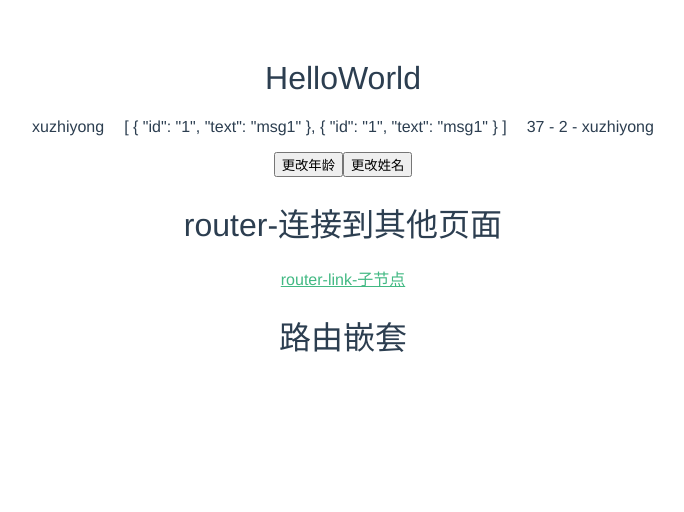
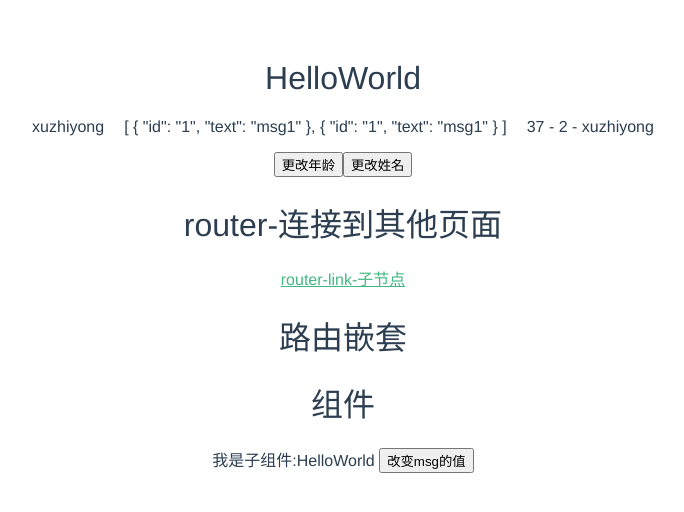
Before and after one commit to xuzhiyong28/xzyVue, a Vue app: page /#/ in a window 1280 px wide. Shown: the top 512 px of the page, without its empty margins (297-981 px from the left). Built offline with nearby package versions, Linux system fonts and the light colour scheme.

Commit message:
update to github

```diff
--- /dev/null
+++ b/src/components/DemoComponents2.vue
@@ -0,0 +1,31 @@
+<template>
+  <div>
+    我是子组件:{{text}}
+    <button @click="change">改变msg的值</button>
+  </div>
+</template>
+
+<script>
+    export default {
+      name: "demo2-components2",
+      props : {
+        text : {
+          type : Array
+        }
+      },
+      data(){
+          return {
+
+          }
+      },
+      methods : {
+        change : function(){
+          this.$emit('updateTest','新的msg的值:World');
+        }
+      }
+    }
+</script>
+
+<style scoped>
+
+</style>
--- a/src/components/HelloWorld.vue
+++ b/src/components/HelloWorld.vue
@@ -14,13 +14,19 @@
     <keep-alive>
       <router-view></router-view>
     </keep-alive>
+    <h1>组件</h1>
+    <demo2 ref="demo2" :text="msg" @updateTest="updateDemoTest"></demo2>
   </div>
 </template>
 
 <script>
   import { mapState,mapMutations,mapActions  } from 'vuex';
+  import demo2 from './DemoComponents2';
   export default {
     name: 'HelloWorld',
+    components :{
+      demo2
+    },
     data() {
       return {
         msg: 'HelloWorld',
@@ -54,7 +60,11 @@
       },
       ...mapMutations({
         updateName : 'updateName' // 将 `this.updateName()` 映射为 `this.$store.commit('updateName')`
-      })
+      }),
+      updateDemoTest : function(text){
+         this.msg = text;
+         //this.$refs.xxx 也可以使用refs来调用子组件的data和方法
+      }
     }
   }
 </script>
```
Also changed, not shown: 1 other file (tests, documents, lock files or other folders).
